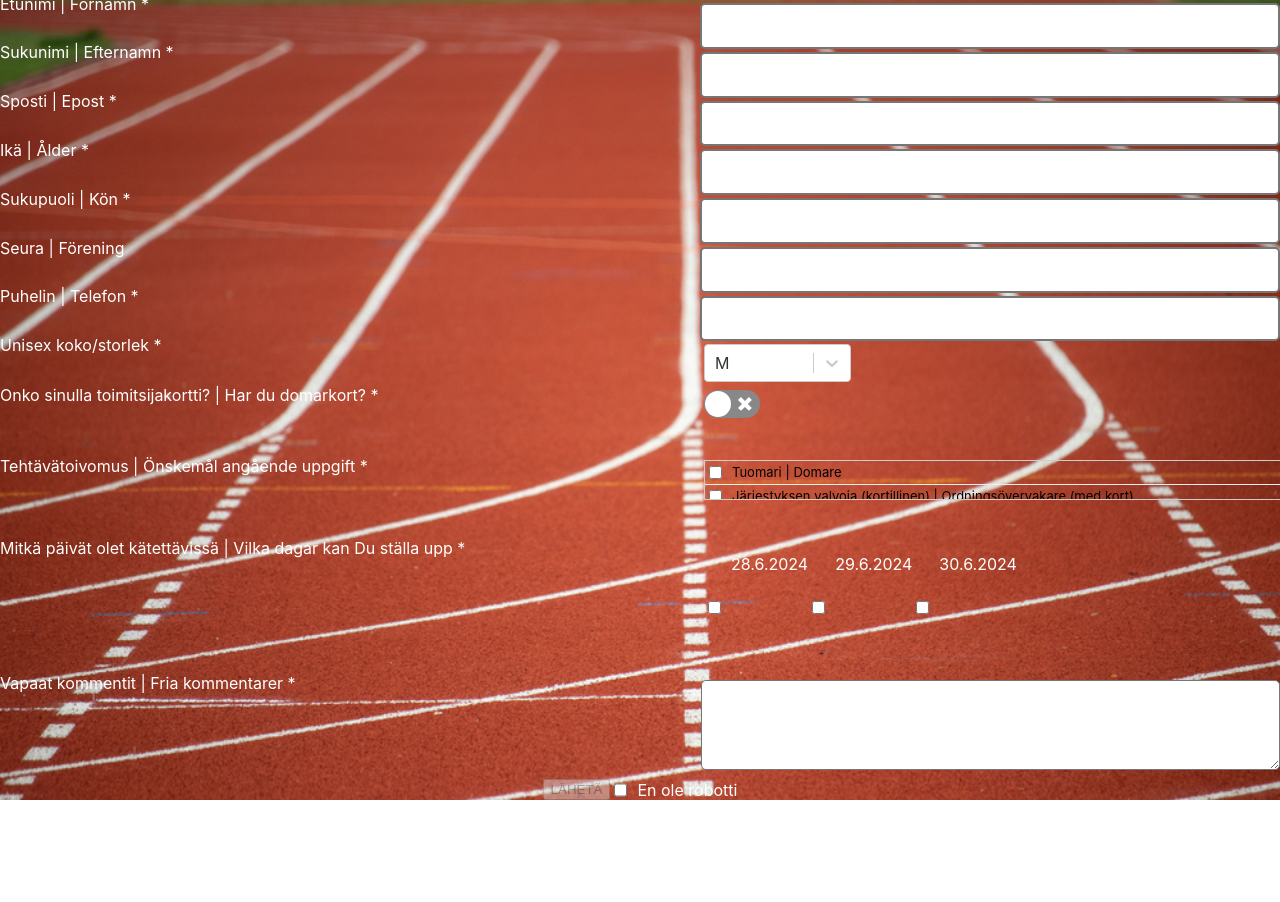
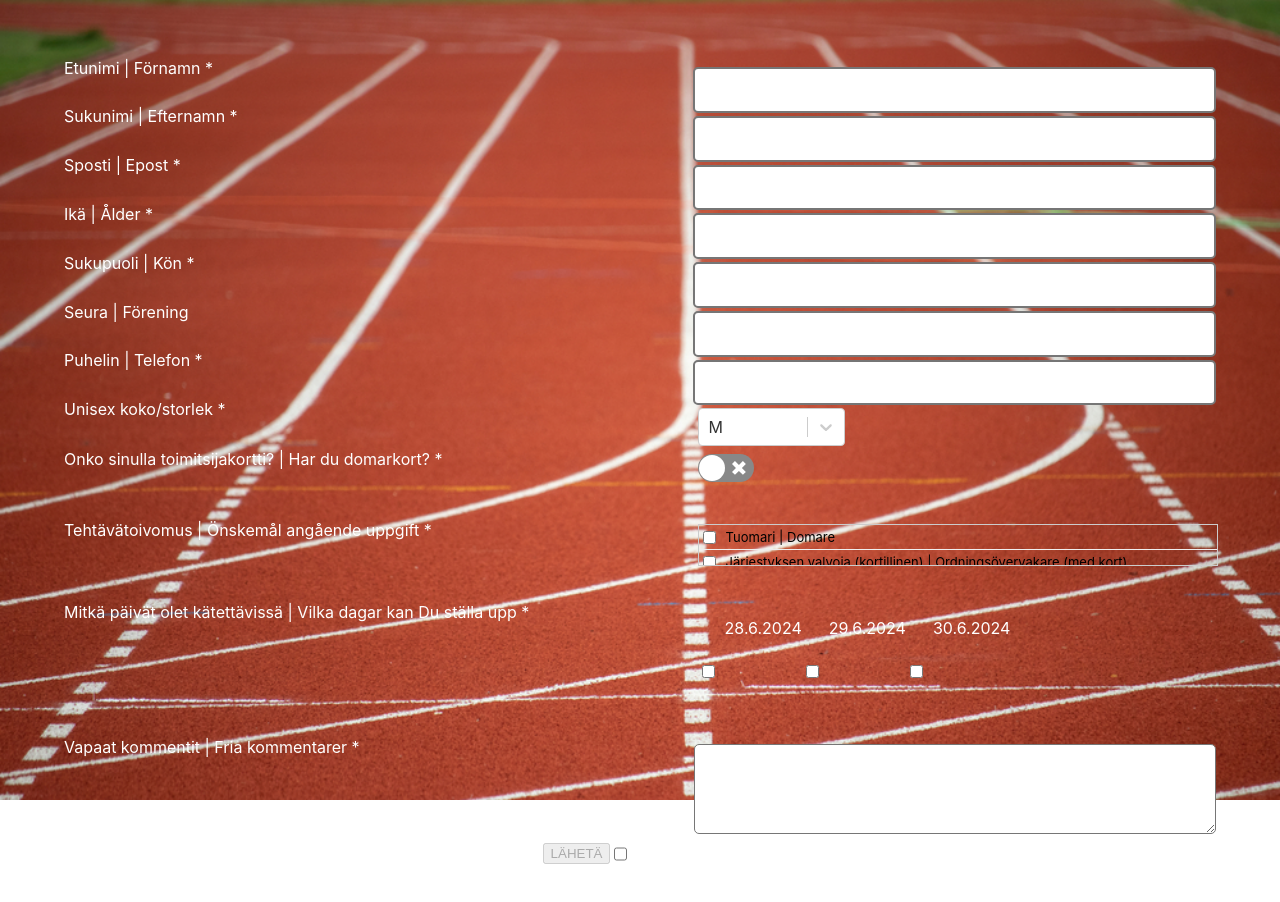
Before and after one commit to AnteroPaivarinta/oppari, a React (Create React App) app: page /registration in a window 1280 px wide. Shown: the top 902 px of the page. Before the commit the page ends 800 px from the top, so only its background shows below. Built offline with nearby package versions, Linux system fonts and the light colour scheme.

Commit message:
korjauksia

```diff
--- a/src/views/Registration.tsx
+++ b/src/views/Registration.tsx
@@ -186,10 +186,10 @@ const Registration = () => {
   };
 
   return (
-    <div style={{ backgroundImage: `url(${kuva})`, backgroundRepeat: 'no-repeat',  maxHeight: screenHeight,  minHeight: screenHeight ,  height: screenHeight, backgroundSize: 'cover',  width: '100vw' }}>
+    <div style={{ backgroundImage: `url(${kuva})`, backgroundRepeat: 'no-repeat', minHeight: screenHeight ,  height: screenHeight, backgroundSize: 'cover',  width: screenWidth }}>
 
         { !showModal ?
-          <div style={{ display: 'flex', alignItems: 'center', flexDirection: 'column', width: '100%', height: '100%', alignSelf:'center', overflowY: 'scroll'}}>
+          <div style={{ display: 'flex', alignItems: 'center', flexDirection: 'column', width: '90%', height: '100%', alignSelf:'center', overflowY: 'scroll', padding: '5%'}}>
             <form onSubmit={handleSubmit} style={{display: 'flex', flexDirection: 'column', height: '100%', width: '100%', alignItems: 'center'}}>
               <div style={{display: 'flex', flexDirection:  'row', width: '100%', height: '7%'}}>
                 <label className='columnLabel'>Etunimi | Förnamn *</label>
```
